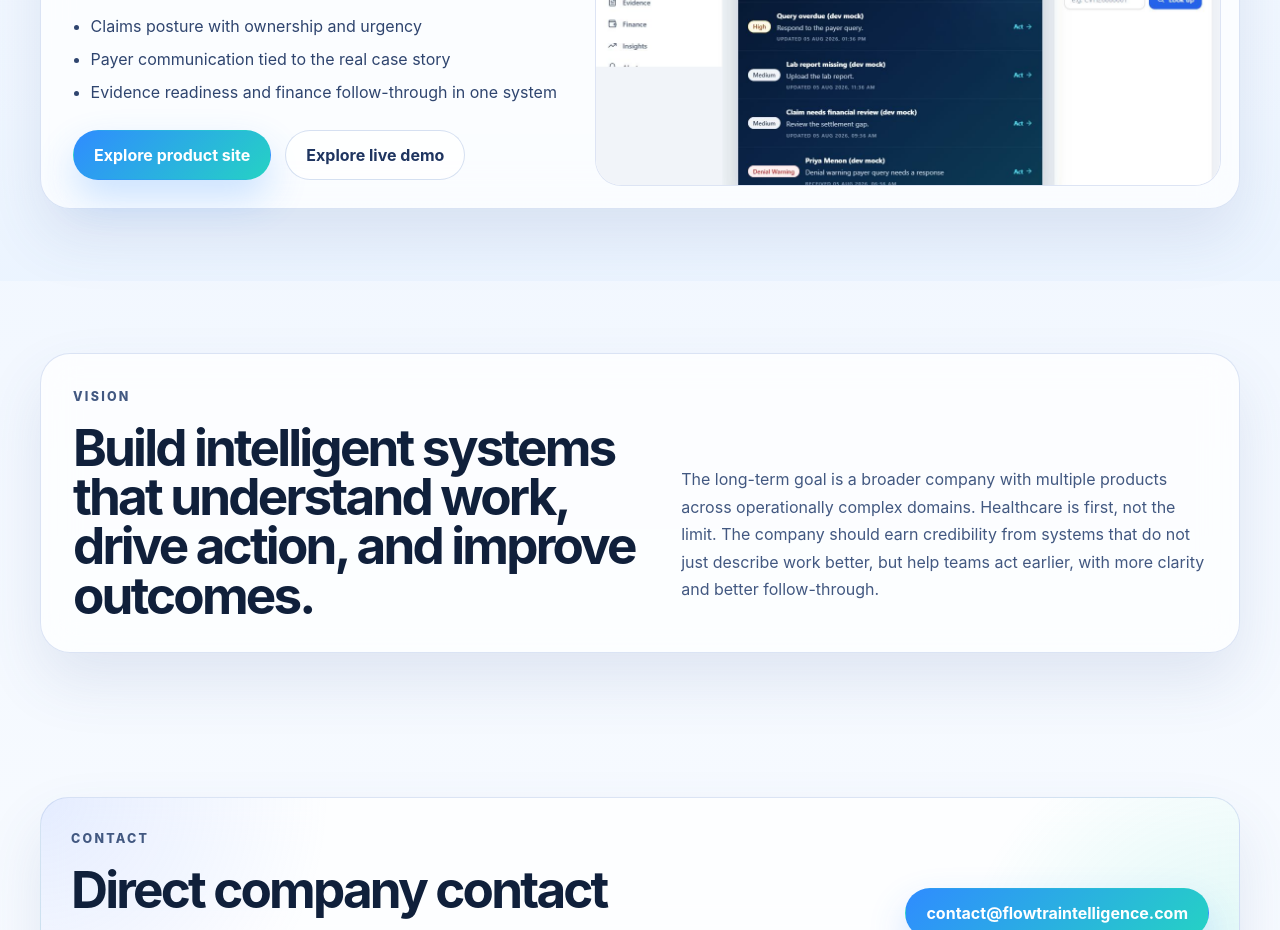
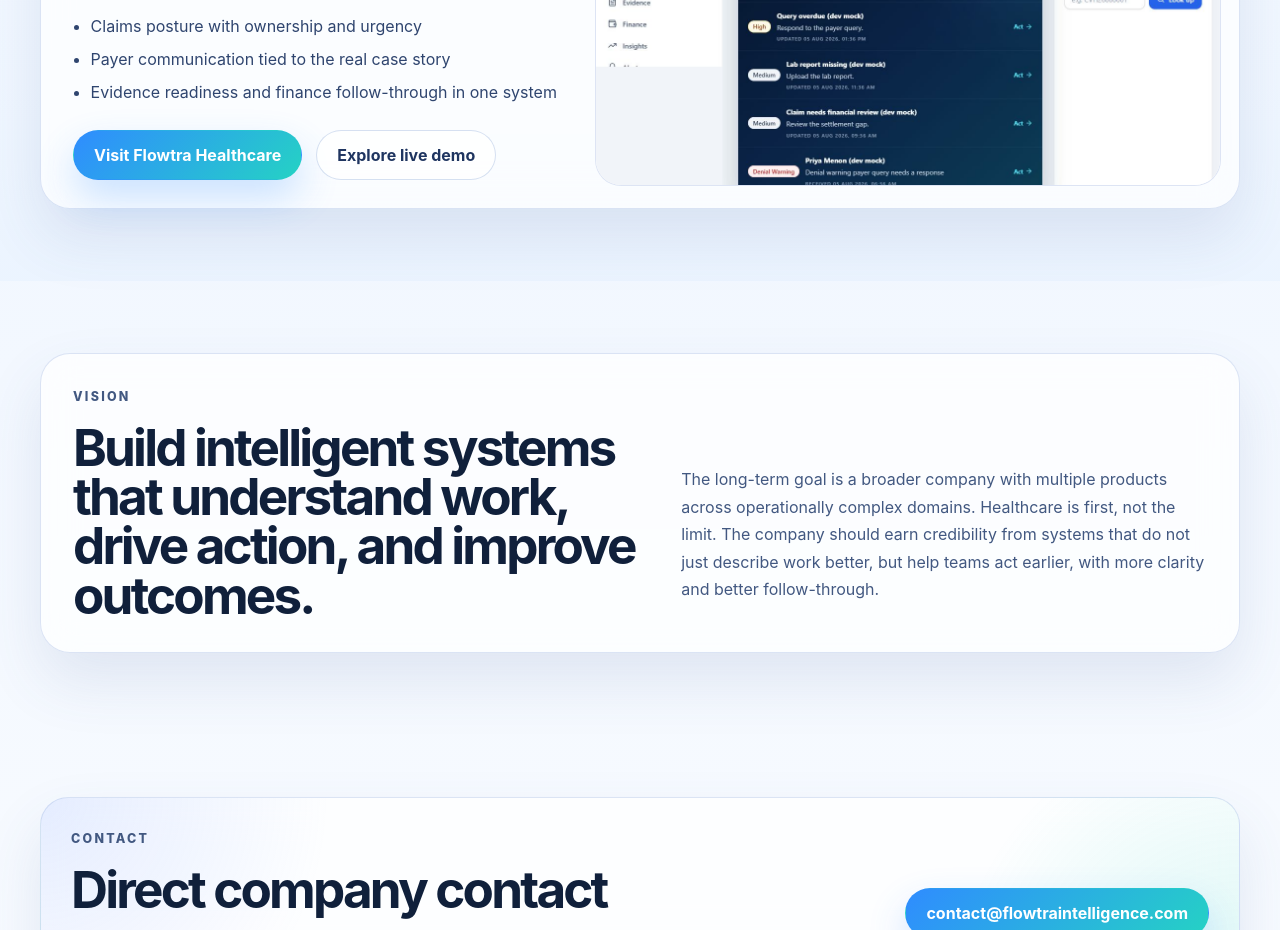
Before and after one commit to Flowtra-Intelligence/flowtraintelligence-web, a Next.js app: page / in a window 1280 px wide. Shown: the part 1640-2570 px from the top of the page. Built offline with nearby package versions, Linux system fonts and the light colour scheme.

Commit message:
Refine flagship CTA to lead with product name

```diff
--- a/app/page.tsx
+++ b/app/page.tsx
@@ -569,7 +569,7 @@ function CompanySite() {
 
                 <div className="hero-actions">
                   <a className="button button-primary" href={siteConfig.healthcareUrl}>
-                    Explore product site
+                    Visit Flowtra Healthcare
                   </a>
                   <a className="button button-secondary" href={siteConfig.demoUrl}>
                     Explore live demo
```
